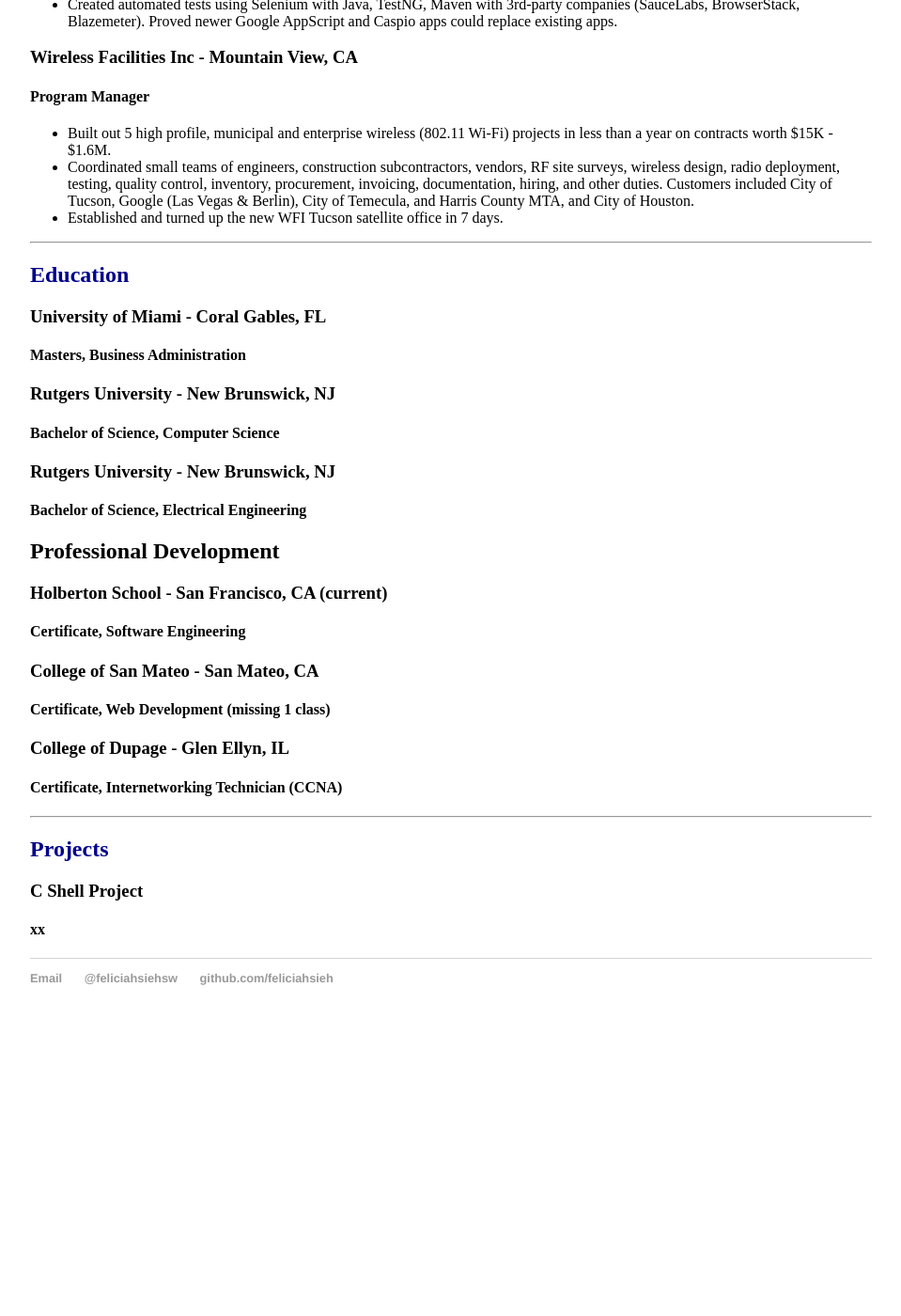
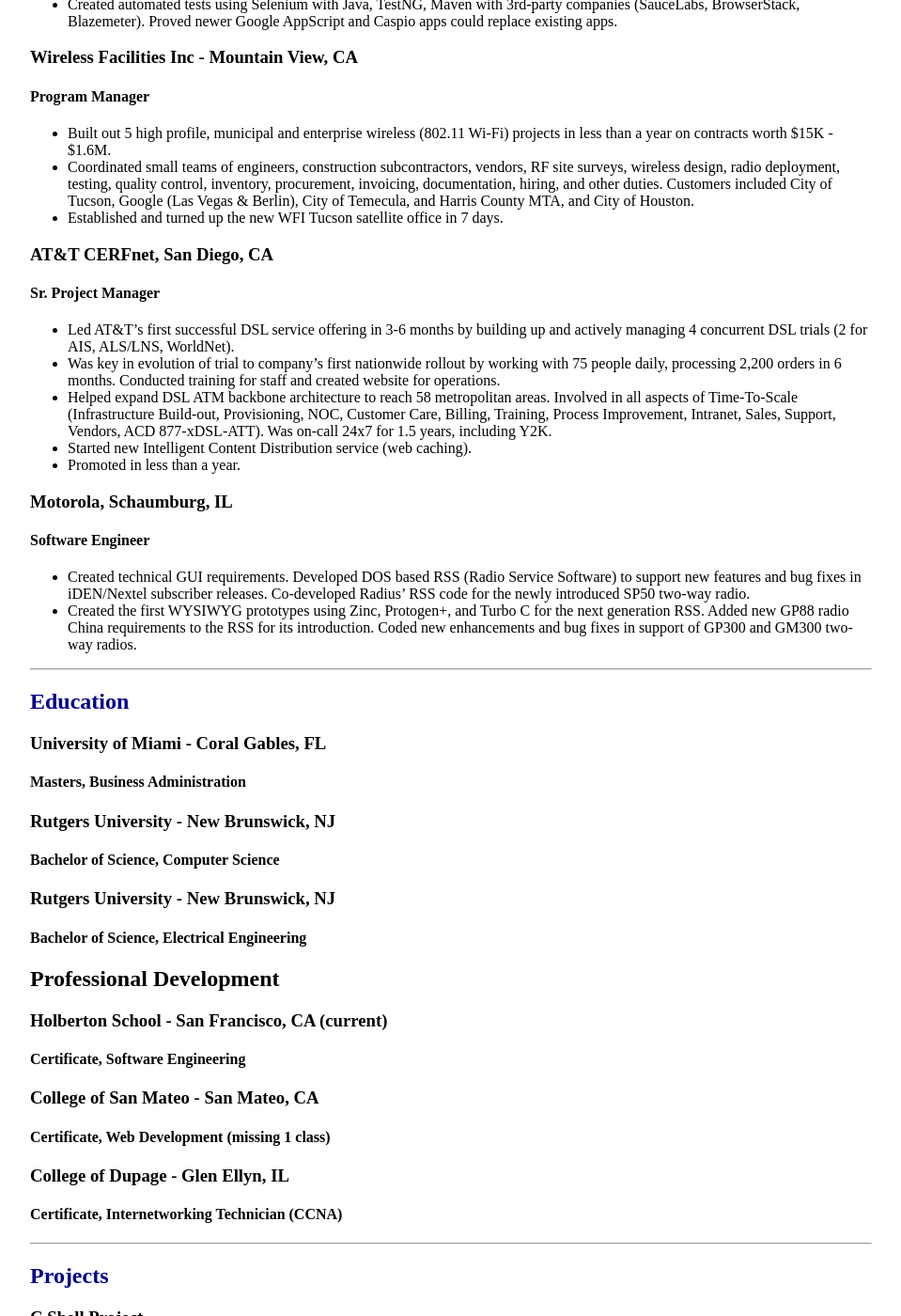
Before and after one commit to feliciahsieh/feliciahsieh.github.io, a Jekyll site: the page built from cv/index.html, in a window 1280 px wide and 1400 px high, scrolled down 539 px. Shown: the whole window at 94% size, without its empty margins (160-1119 px from the left). Built offline with Jekyll 4.4.1, drawn with Linux system fonts in a browser that asks for light colours; before the commit the page ends 1647 px from its top, so only the background shows below that; some of the changed text lies outside the part shown.

Commit message:
Adding Technical Skills

```diff
--- a/cv/index.html
+++ b/cv/index.html
@@ -37,6 +37,22 @@
 		<li>Established and turned up the new WFI Tucson satellite office in 7 days.</li>
 	</ul>
 
+	<h3>AT&T CERFnet, San Diego, CA</h3>
+	<h4>Sr. Project Manager</h4>
+	<ul>
+		<li>Led AT&T’s first successful DSL service offering in 3-6 months by building up and actively managing 4 concurrent DSL trials (2 for AIS, ALS/LNS, WorldNet).</li>
+		<li>Was key in evolution of trial to company’s first nationwide rollout by working with 75 people daily, processing 2,200 orders in 6 months. Conducted training for staff and created website for operations.</li>
+		<li>Helped expand DSL ATM backbone architecture to reach 58 metropolitan areas. Involved in all aspects of Time-To-Scale (Infrastructure Build-out, Provisioning, NOC, Customer Care, Billing, Training, Process Improvement, Intranet, Sales, Support, Vendors, ACD 877-xDSL-ATT). Was on-call 24x7 for 1.5 years, including Y2K.</li>
+		<li>Started new Intelligent Content Distribution service (web caching).</li>
+		<li>Promoted in less than a year.</li>
+	</ul>
+
+	<h3>Motorola, Schaumburg, IL</h3>
+	<h4>Software Engineer</h4>
+	<ul>
+		<li>Created technical GUI requirements. Developed DOS based RSS (Radio Service Software) to support new features and bug fixes in iDEN/Nextel subscriber releases. Co-developed Radius’ RSS code for the newly introduced SP50 two-way radio.</li>
+		<li>Created the first WYSIWYG prototypes using Zinc, Protogen+, and Turbo C for the next generation RSS. Added new GP88 radio China requirements to the RSS for its introduction. Coded new enhancements and bug fixes in support of GP300 and GM300 two-way radios.</li>
+	</ul>
 
 
     <hr> <!-- ------------------------- -->
@@ -66,4 +82,46 @@
 	<h2><font color="darkblue">Projects</font></h2>
 	<h3>C Shell Project</h3>
 	<h4>xx</h4>
+
+	<hr> <!-- ------------------------- -->
+
+	<h2><font color="darkblue">Technical Skills</font></h2>
+	<table>
+		<th>
+			<td>aaa</td>
+		</th>
+		<tr>
+			<td>bbb</td>
+		</tr>
+	</table>
+
+	<h3>Programming</h3>
+	<ul>
+		<li>C, Python, MySQL, Javascript, Java, Objective C, PHP</li>
+	</ul>
+
+	<h3>Web Development</h3>
+	<ul>
+		<li>mySQL, HTML, CSS, WAMP</li>
+	</ul>
+
+	<h3>Tools</h3>
+	<ul>
+		<li>Git, Nginx, Apache, HAProxy, Puppet, Selenium, ArcGIS, bash</li>
+	</ul>
+
+	<h3>Office</h3>
+	<ul>
+		<li>Google Docs, Sheets, Slides, Microsoft Office, Word, Excel, Powerpoint</li>
+	</ul>
+
+	<h3>Environment</h3>
+	<ul>
+		<li>Mac, Linux, Win, Vagrant, Docker</li>
+	</ul>
+
+	<h3>Project Mgmt</h3>
+	<ul>
+		<li>Microsoft Project, SmartSheets, AirTable</li>
+	</ul>
 </div>
```
